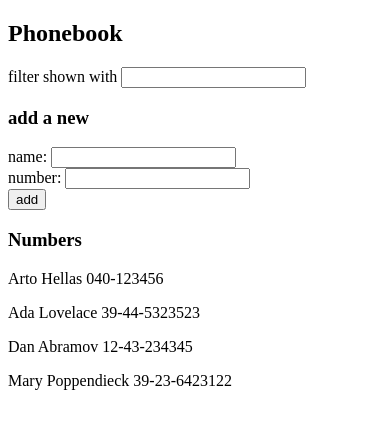
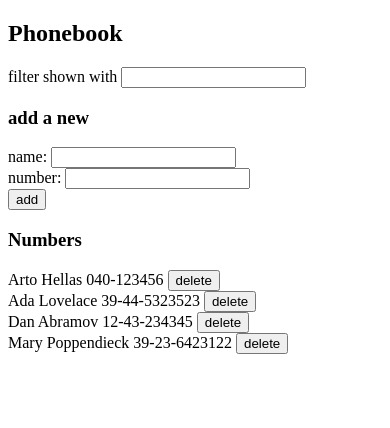
Before and after one commit to junkidesu/fullstack-open-submissions, a React (Create React App) app in the folder part2/phonebook/: page / in a window 390 px wide. Shown: the top 428 px of the page. Built offline with nearby package versions, Linux system fonts and the light colour scheme; data requests are answered from the project's data file.

Commit message:
Do part2 phonebook Step9

```diff
--- a/part2/phonebook/src/App.js
+++ b/part2/phonebook/src/App.js
@@ -1,5 +1,4 @@
 import { useState, useEffect } from 'react'
-import axios from 'axios'
 import personService from './services/persons'
 
 const Filter = ({ value, onChange }) => (
@@ -22,13 +21,24 @@
   </form>
 )
 
-const Persons = ({ persons }) => (
+const Persons = ({ persons, deletePerson }) => (
   <div>
-    {persons.map(person => <Person key={person.id} person={person} />)}
+    {persons.map(person =>
+      <Person
+        key={person.id}
+        person={person}
+        deletePerson={() => deletePerson(person)}
+      />)}
   </div>
 )
 
-const Person = ({ person }) => <p>{person['name']} {person['number']}</p>
+const Person = ({ person, deletePerson }) => {
+  return (
+    <div>
+      {person['name']} {person['number']} <button onClick={deletePerson}>delete</button>
+    </div>
+  )
+}
 
 const App = () => {
   const [persons, setPersons] = useState([])
@@ -58,7 +68,6 @@
     const newPerson = {
       name: newName,
       number: newNumber
-      //id: persons.length + 1
     }
 
 
@@ -75,6 +84,16 @@
     }
   }
 
+  const deletePerson = person => {
+    if (window.confirm(`Delete ${person['name']}?`)) {
+      personService
+        .remove(person.id)
+        .then(response => {
+          const newPersons = persons.filter(p => p.id !== person.id)
+          setPersons(newPersons)
+        })
+    }
+  }
 
   return (
     <div>
@@ -94,7 +113,10 @@
 
       <h3>Numbers</h3>
 
-      <Persons persons={filteredPersons} />
+      <Persons
+        persons={filteredPersons}
+        deletePerson={deletePerson}
+      />
     </div>
   )
 }
--- a/part2/phonebook/src/services/persons.js
+++ b/part2/phonebook/src/services/persons.js
@@ -6,9 +6,13 @@
     return request.then(response => response.data)
 }
 
-const create = (newObject) => {
+const create = newObject => {
     const request = axios.post(baseUrl, newObject)
     return request.then(response => response.data)
 }
 
-export default { getAll, create }
+const remove = id => {
+    return axios.delete(`${baseUrl}/${id}`)
+}
+
+export default { getAll, create, remove }
```
